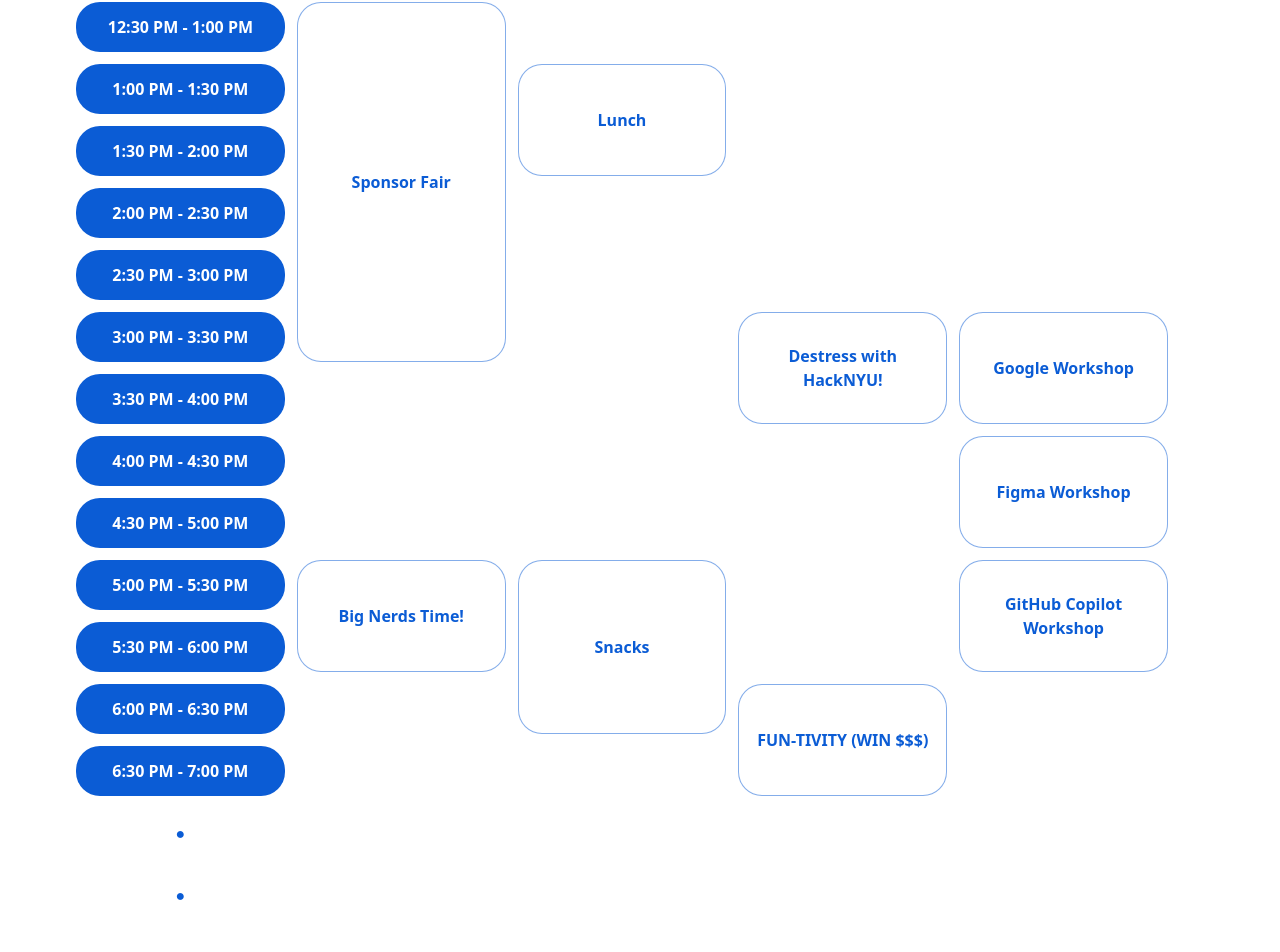
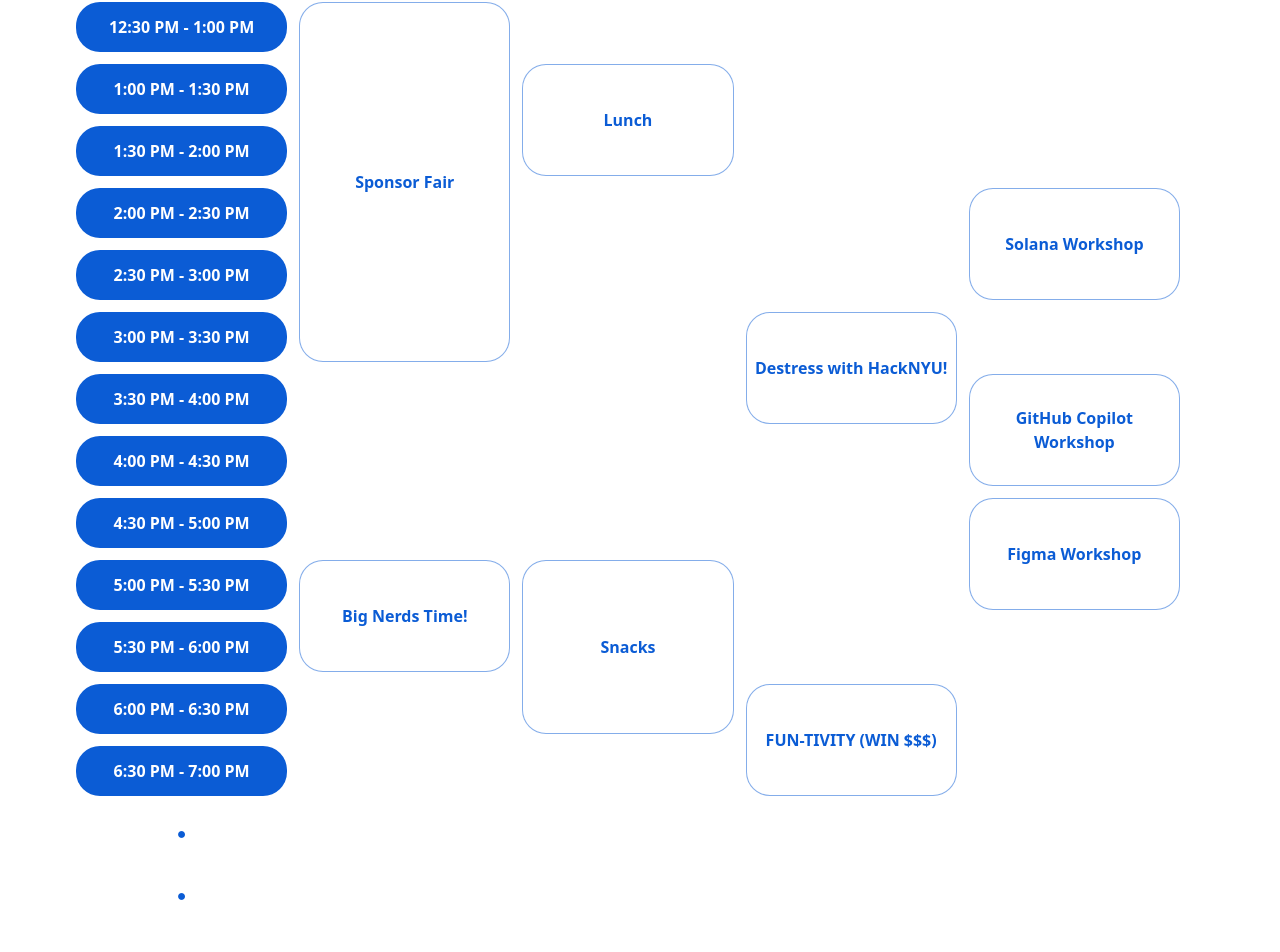
Before and after one commit to hacknyu/HackNYU-2025, a React (Vite) app: page / in a window 1280 px wide. Shown: the part 2520-3472 px from the top of the page. Built offline with nearby package versions, Linux system fonts and the light colour scheme.

Commit message:
updates to RH 201 column

```diff
--- a/src/sections/schedule/Schedule.jsx
+++ b/src/sections/schedule/Schedule.jsx
@@ -209,6 +209,27 @@ const Schedule = () => {
                   )
                 }
               }
+              if (index >= 9 && index <= 11) {
+                if (index === 9) {
+                  return (
+                    <tr key={index} className="h-[50px]">
+                      {row.time === "●" ? (
+                        <td className="text-blue p-2 text-s font-bold text-center">●</td>
+                      ) : (
+                        <td className="bg-blue text-white p-2 rounded-3xl text-s font-bold text-center ">{row.time}</td>
+                      )}
+                      {renderTableCell(row.tandonGym)}
+                      {renderTableCell(row.tandonGym)}
+                      <td
+                        className="p-2 border border-blue border-opacity-50 rounded-3xl bg-white text-blue"
+                        rowSpan={2}
+                      >
+                        <div className="text-s font-bold text-center">Solana Workshop</div>
+                      </td>
+                    </tr>
+                  )
+                }
+              }
               if (index >= 7 && index <= 11) {
                 if (index === 7) {
                   return (
@@ -252,11 +273,27 @@ const Schedule = () => {
                         <div className="text-s font-bold text-center">Snacks</div>
                       </td>
                       {renderTableCell(row.tandonGym)}
+                    </tr>
+                  )
+                }
+              }
+              if (index >= 14 && index <= 19) {
+                if (index === 14) {
+                  return (
+                    <tr key={index} className="h-[50px]">
+                      {row.time === "●" ? (
+                        <td className="text-blue p-2 text-s font-bold text-center">●</td>
+                      ) : (
+                        <td className="bg-blue text-white p-2 rounded-3xl text-s font-bold text-center ">{row.time}</td>
+                      )}
+                      {renderTableCell(row.tandonGym)}
+                      {renderTableCell(row.tandonGym)}
+                      {renderTableCell(row.tandonGym)}
                       <td
                         className="p-2 border border-blue border-opacity-50 rounded-3xl bg-white text-blue"
                         rowSpan={2}
                       >
-                        <div className="text-s font-bold text-center">GitHub Copilot Workshop</div>
+                        <div className="text-s font-bold text-center">Figma Workshop</div>
                       </td>
                     </tr>
                   )
@@ -278,12 +315,27 @@ const Schedule = () => {
                       >
                         <div className="text-s font-bold text-center">Destress with HackNYU!</div>
                       </td>
+                    </tr>
+                  )
+                }
+              }
+              if (index >= 12 && index <= 15) {
+                if (index === 12) {
+                  return (
+                    <tr key={index} className="h-[50px]">
+                      {row.time === "●" ? (
+                        <td className="text-blue p-2 text-s font-bold text-center">●</td>
+                      ) : (
+                        <td className="bg-blue text-white p-2 rounded-3xl text-s font-bold text-center ">{row.time}</td>
+                      )}
+                      {renderTableCell(row.tandonGym)}
+                      {renderTableCell(row.tandonGym)}
                       <td
-                        className="p-2 border border-blue border-opacity-50 rounded-3xl bg-white text-blue"
-                        rowSpan={2}
-                      >
-                        <div className="text-s font-bold text-center">Google Workshop</div>
-                      </td>
+                      className="p-2 border border-blue border-opacity-50 rounded-3xl bg-white text-blue"
+                      rowSpan={2}
+                    >
+                      <div className="text-s font-bold text-center">GitHub Copilot Workshop</div>
+                    </td>
                     </tr>
                   )
                 }
@@ -303,28 +355,6 @@ const Schedule = () => {
                         rowSpan={2}
                       >
                         <div className="text-s font-bold text-center">Workshop</div>
-                      </td>
-                    </tr>
-                  )
-                }
-              }
-              if (index >= 13 && index <= 15) {
-                if (index === 13) {
-                  return (
-                    <tr key={index} className="h-[50px]">
-                      {row.time === "●" ? (
-                        <td className="text-blue p-2 text-s font-bold text-center">●</td>
-                      ) : (
-                        <td className="bg-blue text-white p-2 rounded-3xl text-s font-bold text-center ">{row.time}</td>
-                      )}
-                      {renderTableCell(row.tandonGym)}
-                      {renderTableCell(row.tandonGym)}
-                      {renderTableCell(row.MakerSpace_Foyer)}
-                      <td
-                        className="p-2 border border-blue border-opacity-50 rounded-3xl bg-white text-blue"
-                        rowSpan={2}
-                      >
-                        <div className="text-s font-bold text-center">Figma Workshop</div>
                       </td>
                     </tr>
                   )
```
